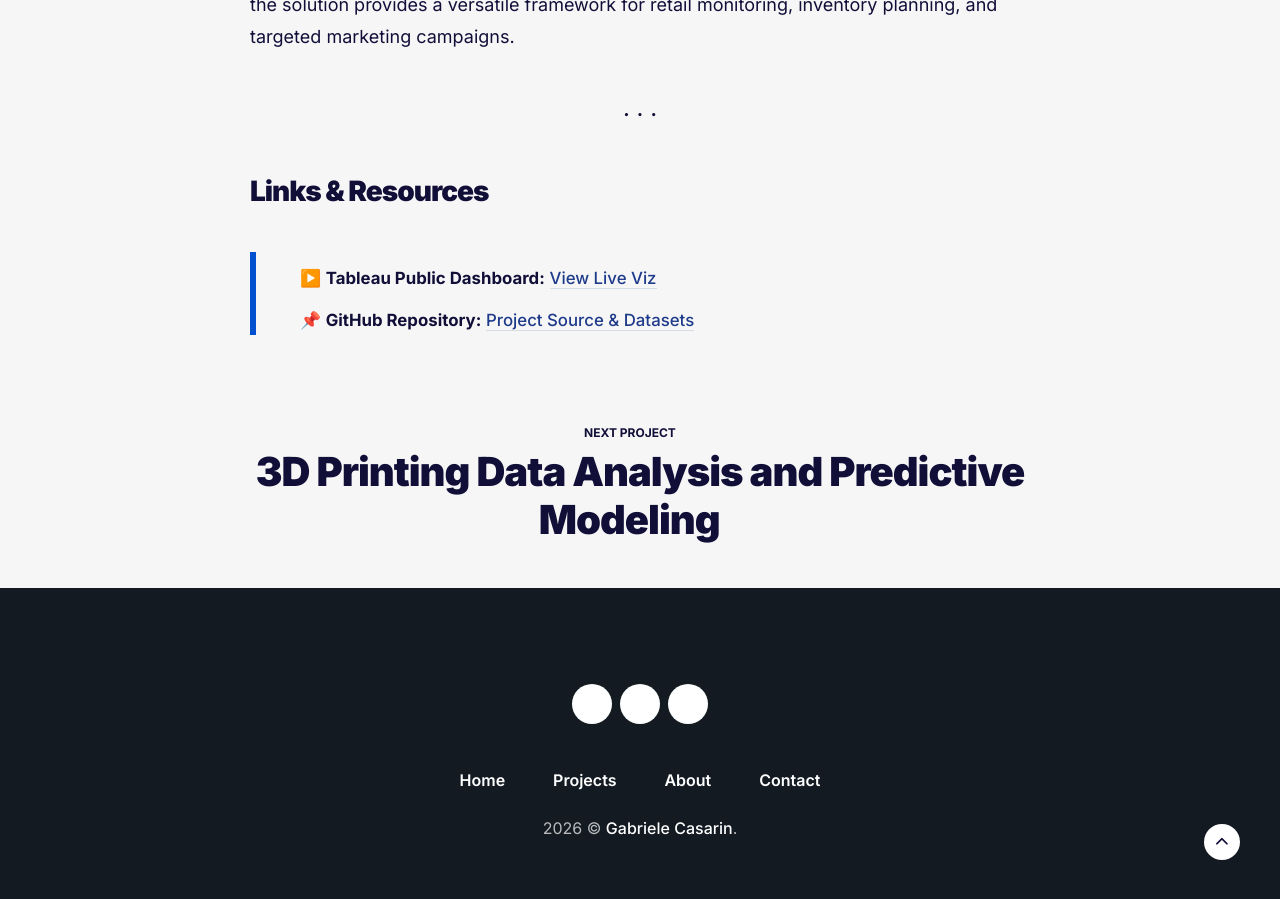
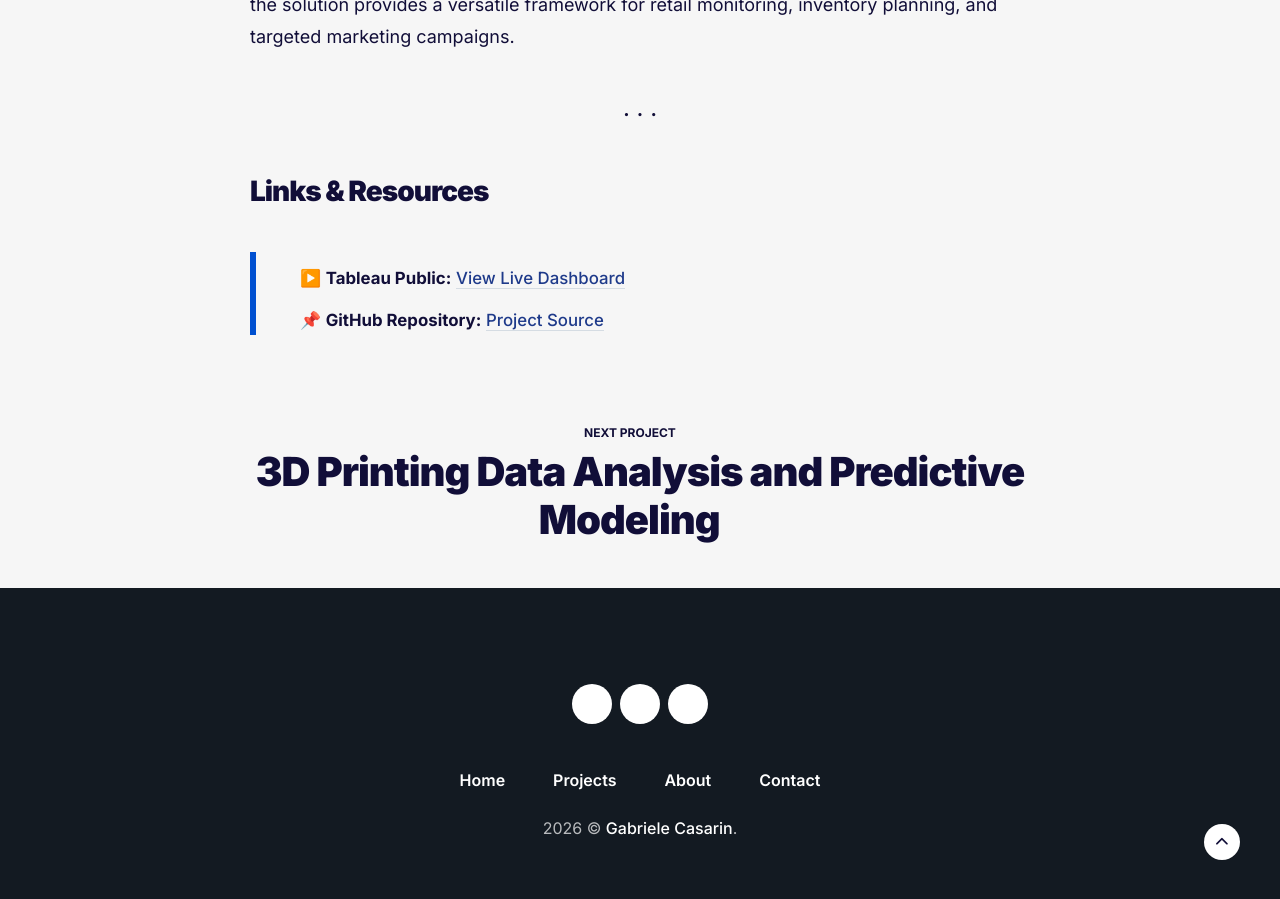
Before and after one commit to gcasarin/gcasarin.github.io, a Jekyll site: the page built from docs/_projects/sales_dashboard.md, in a window 1280 px wide and 900 px high, scrolled down 5576 px. Built offline with Jekyll 4.4.1, drawn with Linux system fonts in a browser that asks for light colours.

Commit message:
Update links in sales_dashboard.md

```diff
--- a/docs/_projects/sales_dashboard.md
+++ b/docs/_projects/sales_dashboard.md
@@ -102,6 +102,6 @@ This Tableau project demonstrates how robust data modeling and intuitive visual
 ## Links & Resources
 
 > <span style="font-size: 1.05rem; line-height: 1.8;">
-> ▶️ **Tableau Public Dashboard:** [View Live Viz](https://public.tableau.com/app/profile/gabriele.casarin/viz/Sales_Dashboard_Project_17510126295020/SalesDash)<br>
-> 📌 **GitHub Repository:** [Project Source & Datasets](https://github.com/GabryGit/Tableau_Project-Sales-and-Customer-Dashboard)<br>
+> ▶️ **Tableau Public:** [View Live Dashboard](https://public.tableau.com/app/profile/gabriele.casarin/viz/Sales_Dashboard_Project_17510126295020/SalesDash)<br>
+> 📌 **GitHub Repository:** [Project Source](https://github.com/GabryGit/Tableau_Project-Sales-and-Customer-Dashboard)<br>
 > </span>
```
